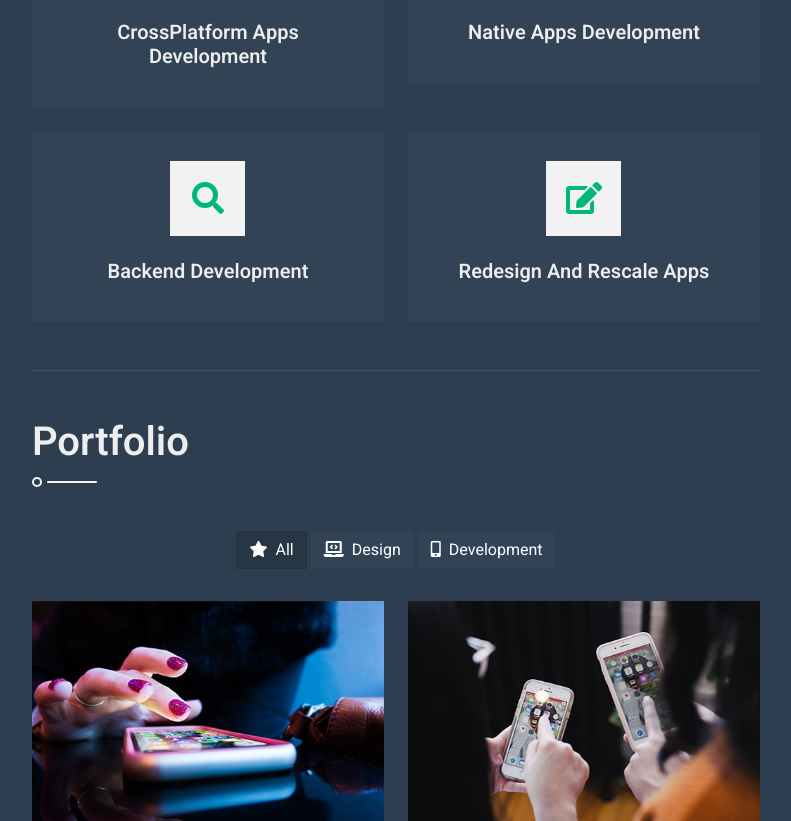
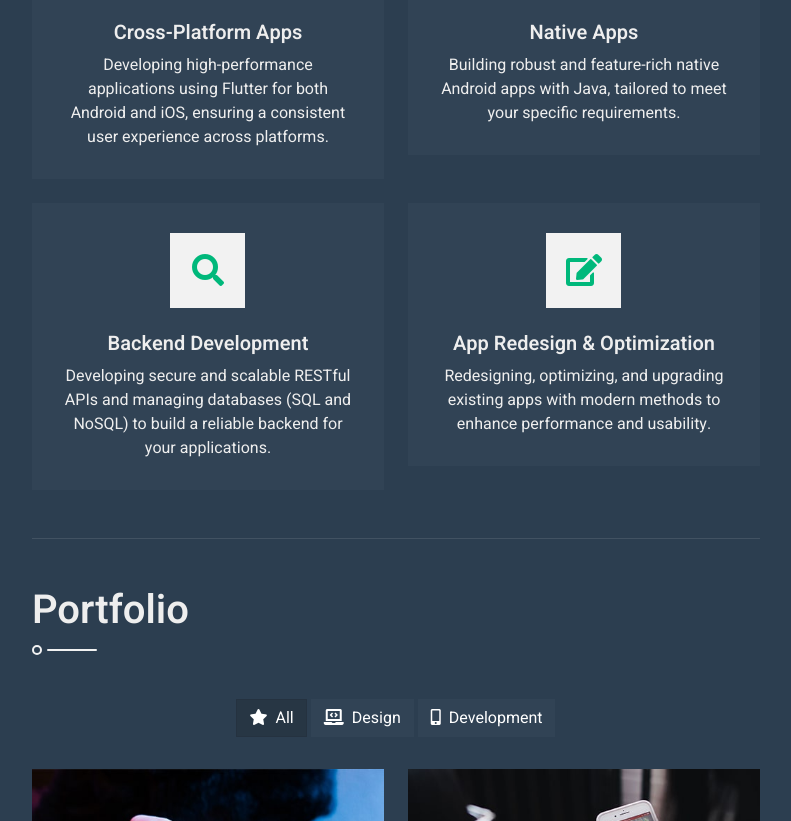
Before and after one commit to TheSam912/TheSam912.github.io, a plain HTML site: page index.html in a window 1280 px wide. Shown: the part 2011-2832 px from the top of the page, without its empty margins (438-1229 px from the left). Drawn offline with nearby package versions, Linux system fonts and the light colour scheme.

Commit message:
updated services section

```diff
--- a/index.html
+++ b/index.html
@@ -239,29 +239,29 @@
                             <div class="col-md-6">
                                 <div class="service-item">
                                     <i class="fa fa-2x fa-laptop-code mx-auto mb-4"></i>
-                                    <h5 class="mb-2">CrossPlatform Apps Development</h5>
-                                    <!-- <p class="mb-0">Justo sit justo eos amet tempor amet clita amet ipsum eos elitr. Amet lorem lorem lorem est amet labore</p> -->
+                                    <h5 class="mb-2">Cross-Platform Apps</h5>
+                                    <p class="mb-0">Developing high-performance applications using Flutter for both Android and iOS, ensuring a consistent user experience across platforms.</p>
                                 </div>
                             </div>
                             <div class="col-md-6">
                                 <div class="service-item">
                                     <i class="fab fa-2x fa-android mx-auto mb-4"></i>
-                                    <h5 class="mb-2">Native Apps Development</h5>
-                                    <!-- <p class="mb-0">Justo sit justo eos amet tempor amet clita amet ipsum eos elitr. Amet lorem lorem lorem est amet labore</p> -->
+                                    <h5 class="mb-2">Native Apps</h5>
+                                    <p class="mb-0">Building robust and feature-rich native Android apps with Java, tailored to meet your specific requirements.</p>
                                 </div>
                             </div>
                             <div class="col-md-6">
                                 <div class="service-item">
                                     <i class="fa fa-2x fa-search mx-auto mb-4"></i>
                                     <h5 class="mb-2">Backend Development</h5>
-                                    <!-- <p class="mb-0">Justo sit justo eos amet tempor amet clita amet ipsum eos elitr. Amet lorem lorem lorem est amet labore</p> -->
+                                    <p class="mb-0">Developing secure and scalable RESTful APIs and managing databases (SQL and NoSQL) to build a reliable backend for your applications.</p>
                                 </div>
                             </div>
                             <div class="col-md-6">
                                 <div class="service-item">
                                     <i class="fa fa-2x fa-edit mx-auto mb-4"></i>
-                                    <h5 class="mb-2">Redesign And Rescale Apps</h5>
-                                    <!-- <p class="mb-0">Justo sit justo eos amet tempor amet clita amet ipsum eos elitr. Amet lorem lorem lorem est amet labore</p> -->
+                                    <h5 class="mb-2">App Redesign & Optimization</h5>
+                                    <p class="mb-0">Redesigning, optimizing, and upgrading existing apps with modern methods to enhance performance and usability.</p>
                                 </div>
                             </div>
                         </div>
```
